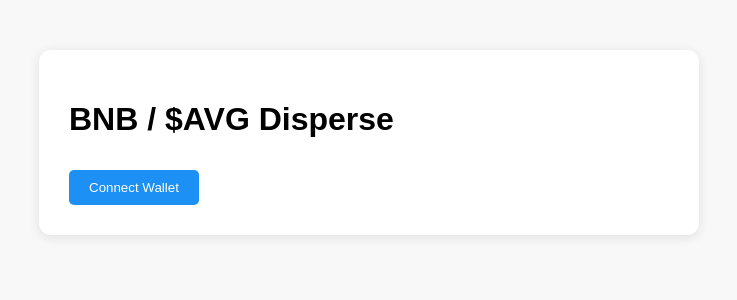
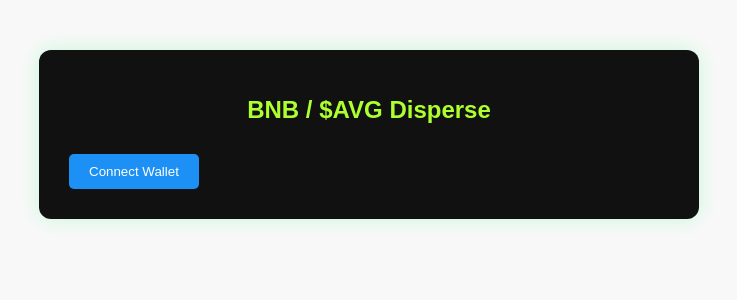
Before and after one commit to Ak3ww/testnetdisperse, a Next.js app: page / in a window 1280 px wide. Shown: the top 300 px of the page, without its empty margins (271-1008 px from the left). Built offline with nearby package versions, Linux system fonts and the light colour scheme.

Commit message:
Update DisperseUI.module.css

```diff
--- a/styles/DisperseUI.module.css
+++ b/styles/DisperseUI.module.css
@@ -1,9 +1,52 @@
 .container {
   max-width: 600px;
   margin: auto;
-  background: white;
+  background: #111;
   padding: 30px;
   border-radius: 12px;
   margin-top: 50px;
-  box-shadow: 0 2px 12px rgba(0,0,0,0.1);
+  color: #e0ffe4;
+  box-shadow: 0 0 20px rgba(0, 255, 100, 0.2);
 }
+
+.title {
+  font-size: 24px;
+  color: #adff2f;
+  margin-bottom: 20px;
+  text-align: center;
+}
+
+.select, .textarea {
+  width: 100%;
+  padding: 12px;
+  margin-top: 10px;
+  font-size: 16px;
+  background: #222;
+  color: #fff;
+  border: 1px solid #4caf50;
+  border-radius: 8px;
+  font-family: monospace;
+}
+
+.preview {
+  margin: 10px 0;
+  font-size: 14px;
+  color: #adff2f;
+}
+
+.connected {
+  font-size: 14px;
+  color: #66ffb3;
+  margin-bottom: 10px;
+}
+
+.txinfo {
+  margin-top: 12px;
+  font-size: 14px;
+  color: #90ee90;
+}
+
+.txinfo a {
+  color: #33ff77;
+  text-decoration: underline;
+}
```
